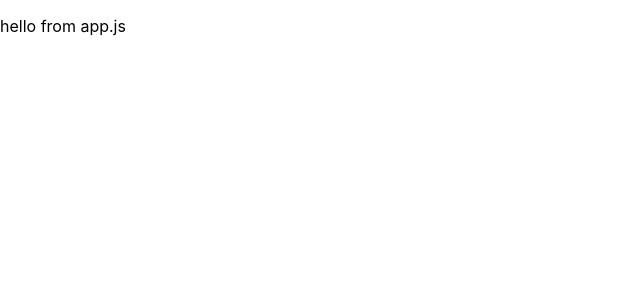
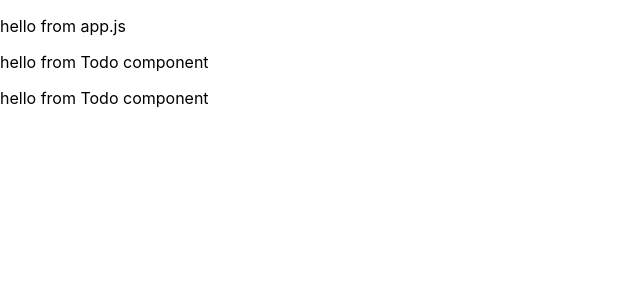
Before and after one commit to ryan-at-cypress/cypress-react-task, a React (Create React App) app: page / in a window 1280 px wide. Shown: the top 300 px of the page, without its empty margins (0-640 px from the left). Built offline with nearby package versions, Linux system fonts and the light colour scheme.

Commit message:
render todos

```diff
--- a/public/index.html
+++ b/public/index.html
@@ -24,7 +24,7 @@
       work correctly both with client-side routing and a non-root public URL.
       Learn how to configure a non-root public URL by running `npm run build`.
     -->
-    <title>React App</title>
+    <title>Task Manager</title>
   </head>
   <body>
     <noscript>You need to enable JavaScript to run this app.</noscript>
--- a/src/App.js
+++ b/src/App.js
@@ -1,8 +1,13 @@
+import React, { useState } from "react";
+import Todo from "./components/Todo";
+
 function App() {
   return (
     <div className="App">
       <header className="App-header">
         <p>hello from app.js</p>
+        <Todo />
+        <Todo />
       </header>
     </div>
   );
--- a/src/components/Todo.js
+++ b/src/components/Todo.js
@@ -0,0 +1,9 @@
+import React from "react";
+
+function Todo(props) {
+    return (
+        <p>hello from Todo component</p>
+    );
+}
+
+export default Todo;
```
